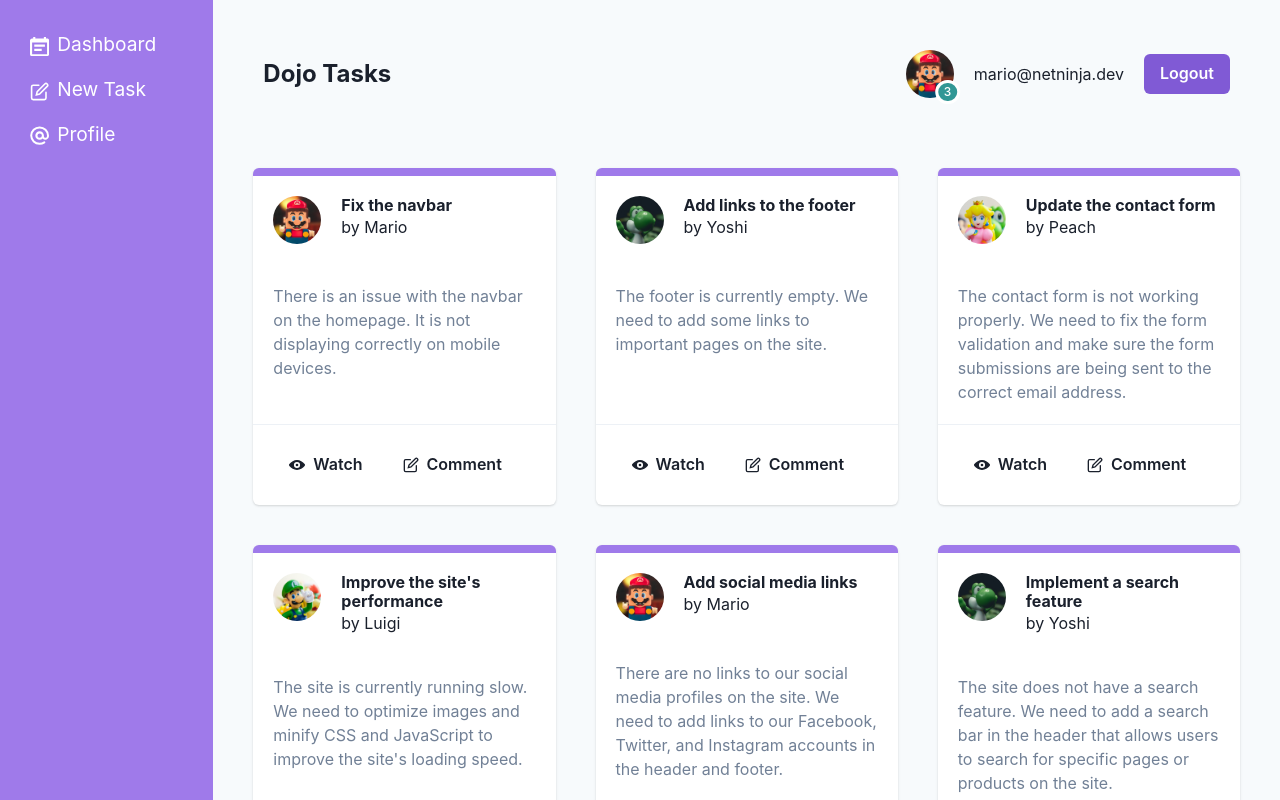
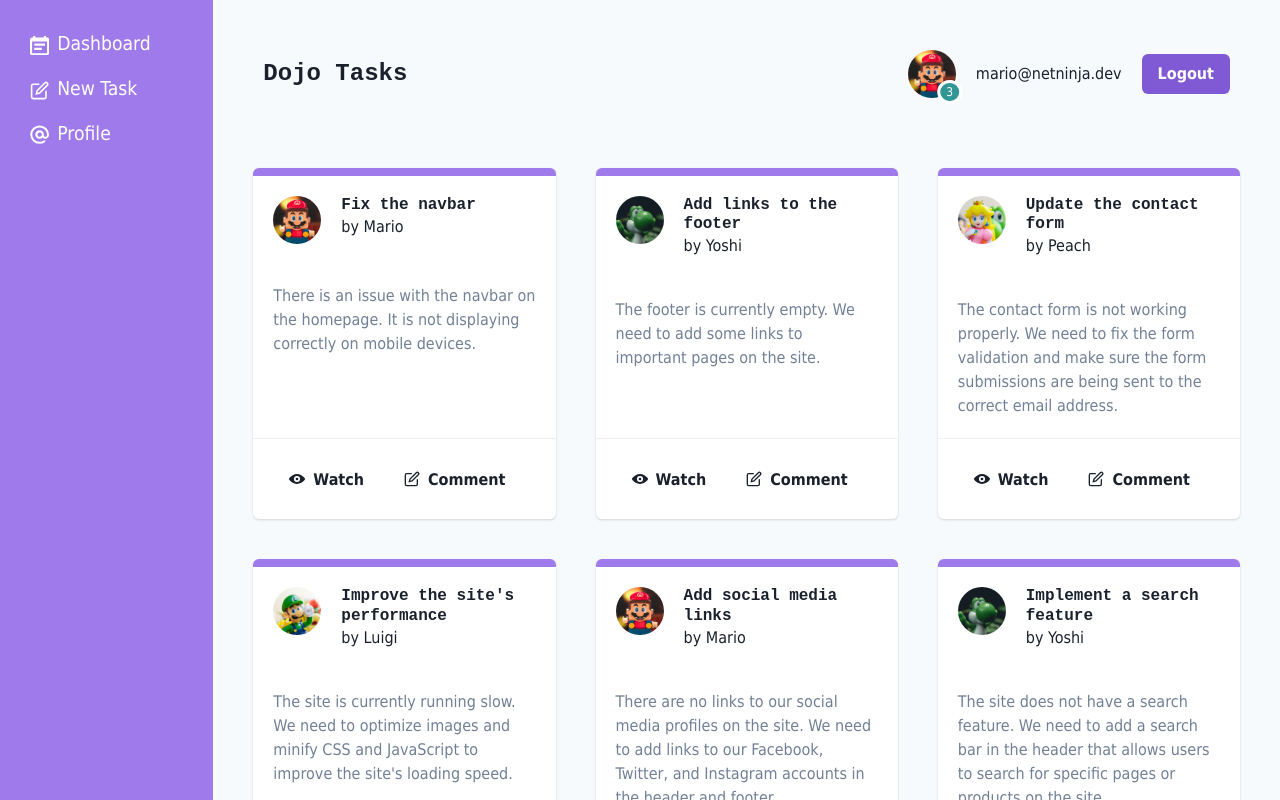
Before and after one commit to renanrgarcia/chakraui-course, a React (Vite) app in the folder chakraui-starter-project/: page / in a window 1280 px wide. Shown: the top 800 px of the page. Built offline with nearby package versions, Linux system fonts and the light colour scheme; data requests are answered from the project's data file.

Commit message:
lesson-12

```diff
--- a/chakraui-starter-project/src/layouts/RootLayout.jsx
+++ b/chakraui-starter-project/src/layouts/RootLayout.jsx
@@ -1,21 +1,25 @@
+import { Grid, GridItem } from "@chakra-ui/react"
 import { Outlet } from "react-router-dom"
+
+// components
 import Navbar from "../components/Navbar"
-import { Grid, GridItem } from "@chakra-ui/react"
-import SideBar from "../components/SideBar"
+import Sidebar from "../components/Sidebar"
 
 export default function RootLayout() {
   return (
-    <div>
     <Grid templateColumns="repeat(6, 1fr)" bg="gray.50">
+      {/* sidebar */}
       <GridItem
         as="aside"
         colSpan={{ base: 6, lg: 2, xl: 1 }}
         bg="purple.400"
-          minH={{ lg: "100vh" }}
-          p={{ base: "20px", lg: "30px" }}
+        minHeight={{ lg: '100vh' }}
+        p={{ base: '20px', lg: '30px' }}
       >
-          <SideBar />
+        <Sidebar />
       </GridItem>
+
+      {/* main content & navbar */}
       <GridItem
         as="main"
         colSpan={{ base: 6, lg: 4, xl: 5 }}
@@ -25,7 +29,5 @@
         <Outlet />
       </GridItem>
     </Grid>
-
-    </div>
   )
 }
--- a/chakraui-starter-project/src/main.jsx
+++ b/chakraui-starter-project/src/main.jsx
@@ -1,11 +1,27 @@
 import React from 'react'
 import ReactDOM from 'react-dom/client'
 import App from './App'
-import { ChakraProvider } from '@chakra-ui/react'
+import { ChakraProvider, extendTheme } from '@chakra-ui/react'
+
+const colors = {
+  brand: {
+    900: '#024fc9',
+    800: '#146af5',
+    700: '#2977f2',
+    600: '#337df2',
+    500: '#4287f5'
+  },
+}
+const fonts = {
+  body: 'Tahoma',
+  heading: 'Courier New'
+}
+
+const theme = extendTheme({ colors, fonts })
 
 ReactDOM.createRoot(document.getElementById('root')).render(
   <React.StrictMode>
-    <ChakraProvider>
+    <ChakraProvider theme={theme}>
       <App />
     </ChakraProvider>
   </React.StrictMode>,
```
Lines whose indentation alone changed are shown as unchanged.
